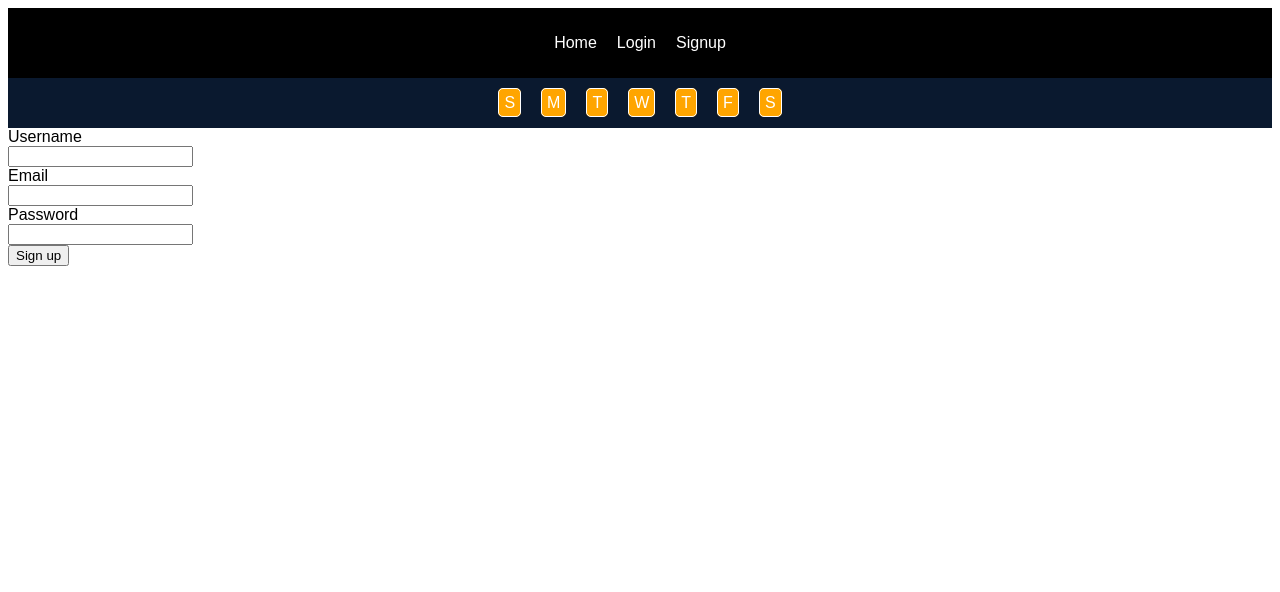
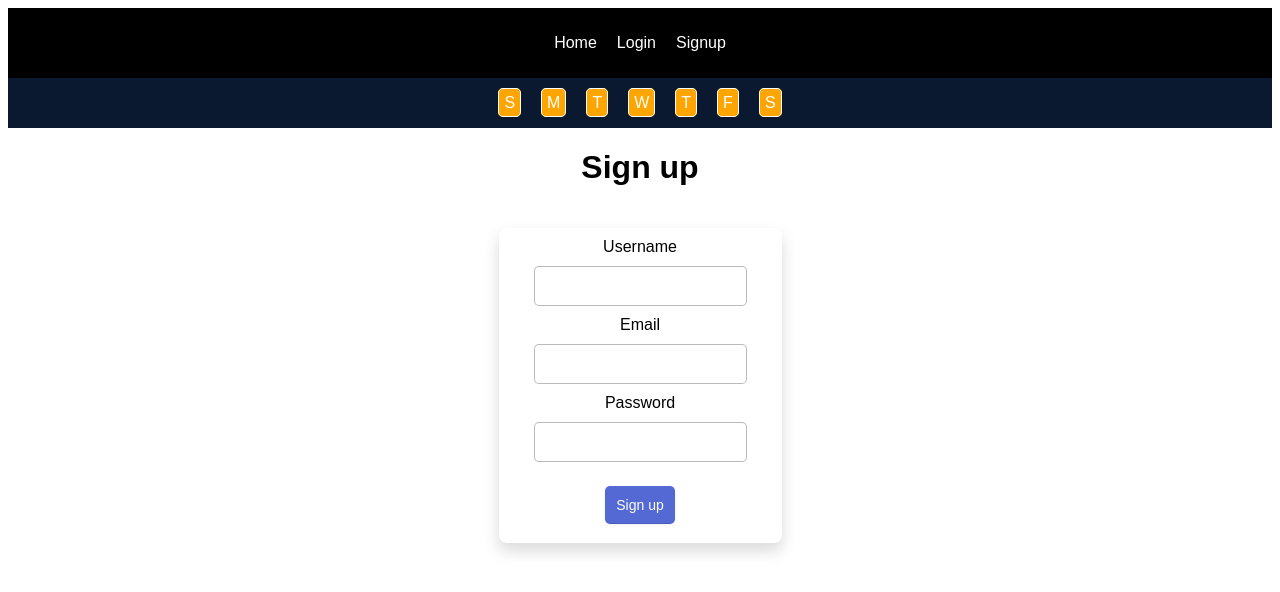
Before and after one commit to kirran01/planner-frontend, a React (Vite) app: page /signup in a window 1280 px wide. Shown: the top 592 px of the page. Built offline with nearby package versions, Linux system fonts and the light colour scheme.

Commit message:
login and signup page minor styling

```diff
--- a/src/App.css
+++ b/src/App.css
@@ -125,6 +125,7 @@ cursor: pointer;
 }
 
 .home button{
+  cursor: pointer;
   margin: 25px;
   background-color: orange;
   color: white;
@@ -166,3 +167,94 @@ cursor: pointer;
   padding: 25px;
   margin: 25px;
 }
+
+.login-page{
+  display: flex;
+  flex-direction: column;
+  align-items: center;
+  justify-content: center;
+}
+
+.login-form{
+  margin: 20px;
+text-align: center;
+padding: 10px 25px 10px 25px;
+border-radius: 8px;
+background-color:white;
+box-shadow: rgba(0, 0, 0, 0.15) 0px 8px 16px 0px;
+}
+
+.login-form input{
+  margin: 10px;
+  border-radius: 5px;
+  min-height: 36px;
+  background-color: #ffffff;
+  border: 1px solid rgba(36,28,21,0.3);
+  transition: all 0.2s ease-in-out 0s;
+  font-size: 16px;
+  line-height: 18px;
+  font-weight: normal;
+  }
+
+  .login-form button{
+      margin: 15px 10px 10px 10px;
+      border: 0;
+      outline: 0;
+      cursor: pointer;
+      color: white;
+      background-color: rgb(84, 105, 212);
+      box-shadow: rgb(0 0 0 / 0%) 0px 0px 0px 0px, rgb(0 0 0 / 0%) 0px 0px 0px 0px, rgb(0 0 0 / 12%) 0px 1px 1px 0px, rgb(84 105 212) 0px 0px 0px 1px, rgb(0 0 0 / 0%) 0px 0px 0px 0px, rgb(0 0 0 / 0%) 0px 0px 0px 0px, rgb(60 66 87 / 8%) 0px 2px 5px 0px;
+      border-radius: 4px;
+      font-size: 14px;
+      font-weight: 500;
+      padding: 10px;
+      display: inline-block;
+      min-height: 28px;
+      transition: background-color .24s,box-shadow .24s;
+  }
+
+
+  .signup-page{
+    display: flex;
+    flex-direction: column;
+    align-items: center;
+    justify-content: center;
+  }
+
+  .signup-form{
+    margin: 20px;
+    text-align: center;
+    padding: 10px 25px 10px 25px;
+    border-radius: 8px;
+    background-color:white;
+    box-shadow: rgba(0, 0, 0, 0.15) 0px 8px 16px 0px;
+  }
+
+  .signup-form input{
+    margin: 10px;
+    border-radius: 5px;
+    min-height: 36px;
+    background-color: #ffffff;
+    border: 1px solid rgba(36,28,21,0.3);
+    transition: all 0.2s ease-in-out 0s;
+    font-size: 16px;
+    line-height: 18px;
+    font-weight: normal;
+  }
+
+  .signup-form button{
+    margin: 15px 10px 10px 10px;
+    border: 0;
+    outline: 0;
+    cursor: pointer;
+    color: white;
+    background-color: rgb(84, 105, 212);
+    box-shadow: rgb(0 0 0 / 0%) 0px 0px 0px 0px, rgb(0 0 0 / 0%) 0px 0px 0px 0px, rgb(0 0 0 / 12%) 0px 1px 1px 0px, rgb(84 105 212) 0px 0px 0px 1px, rgb(0 0 0 / 0%) 0px 0px 0px 0px, rgb(0 0 0 / 0%) 0px 0px 0px 0px, rgb(60 66 87 / 8%) 0px 2px 5px 0px;
+    border-radius: 4px;
+    font-size: 14px;
+    font-weight: 500;
+    padding: 10px;
+    display: inline-block;
+    min-height: 28px;
+    transition: background-color .24s,box-shadow .24s;
+  }
--- a/src/components/evententry.jsx
+++ b/src/components/evententry.jsx
@@ -10,7 +10,7 @@ const Evententry = (props) => {
     setEventInput(e.target.value)
     }
     const submitEvent=(e)=>{
-    e.preventDefault()
+    // e.preventDefault()
     axios.post('http://localhost:3000/events/create-event',{
     ...props.event,
     userEntry:eventInput
@@ -80,18 +80,6 @@ const Evententry = (props) => {
                 </div>
                     </>
                 )}
-
-
-
-                {/* <input type="text" value={eventInput} onChange={handleEventInput}/>
-                <div className='event-form-buttons'>
-                    <button onClick={submitEvent}>✔</button>
-                    <button onClick={removeEvent}>✕</button>
-                    <button onClick={updateEvent}>✎</button>
-                    <button onClick={submitEdit}>✅</button>
-                </div> */}
-
-
             </form>
     );
 }
--- a/src/pages/login.jsx
+++ b/src/pages/login.jsx
@@ -32,8 +32,9 @@ function Login(){
     }
 
     return (
-    <div>
-    <form onSubmit={submitLogin} className='login'>
+    <div className='login-page'>
+        <h1>Log In</h1>
+    <form onSubmit={submitLogin} className='login-form'>
       <label htmlFor="email">Email</label>
       <br/>
       <input type="text" value={inputState.email} name="email" onChange={handleInputState} />
--- a/src/pages/signup.jsx
+++ b/src/pages/signup.jsx
@@ -33,8 +33,9 @@ function Signup(){
     }
 
     return (
-    <div>
-    <form onSubmit={submitSignup}>
+    <div className='signup-page'>
+        <h1>Sign up</h1>
+    <form className='signup-form' onSubmit={submitSignup}>
     <label htmlFor="username">Username</label>
       <br />
       <input value={input.name} type="text" name="name" onChange={updateInput}/>
```
